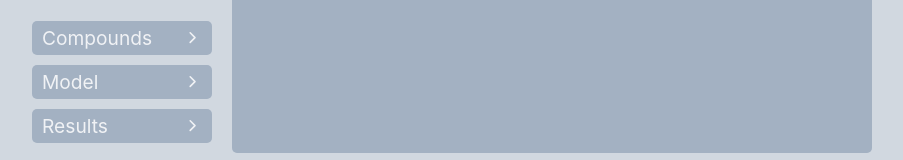
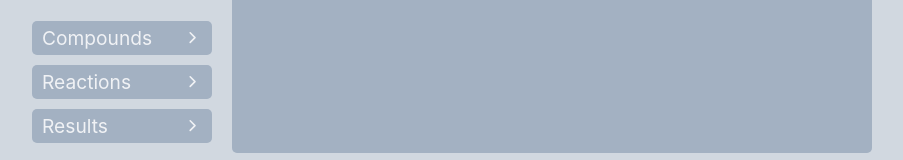
Before and after one commit to frankmangone/batch-simulator, a React (Create React App) app: page /results in a window 1280 px wide. Shown: the part 269-429 px from the top of the page, without its empty margins (188-1091 px from the left). Built offline with nearby package versions, Linux system fonts and the light colour scheme.

Commit message:
Rename 'model' to 'reactions'

```diff
--- a/src/App.tsx
+++ b/src/App.tsx
@@ -1,5 +1,5 @@
 import { BrowserRouter as Router, Switch, Route } from "react-router-dom"
-import GlobalStyles from './GlobalStyles'
+import GlobalStyles from "./GlobalStyles"
 
 /* Context */
 import { DataStore } from "./context/DataContext"
@@ -9,7 +9,7 @@ import MainLayout from "./layouts/MainLayout"
 
 /* Pages */
 import CompoundsPage from "./pages/CompoundsPage"
-import ModelPage from "./pages/ModelPage"
+import ReactionsPage from "./pages/ReactionsPage"
 import ResultsPage from "./pages/ResultsPage"
 
 const App = () => {
@@ -20,7 +20,7 @@ const App = () => {
         <MainLayout>
           <Switch>
             <Route path="/compounds" component={CompoundsPage} />
-            <Route path="/model" component={ModelPage} />
+            <Route path="/reactions" component={ReactionsPage} />
             <Route path="/results" component={ResultsPage} />
           </Switch>
         </MainLayout>
--- a/src/layouts/MainLayout.tsx
+++ b/src/layouts/MainLayout.tsx
@@ -20,8 +20,8 @@ const MainLayout: React.FC<IProps> = (props) => {
             <p>Compounds</p>
             <FiChevronRight />
           </Link>
-          <Link to="/model">
-            <p>Model</p>
+          <Link to="/reactions">
+            <p>Reactions</p>
             <FiChevronRight />
           </Link>
           <Link to="/results">
--- a/src/pages/ModelPage.tsx
+++ /dev/null
@@ -1,11 +0,0 @@
-import PageTitle from "../components/PageTitle"
-
-const ModelPage: React.FC = () => {
-  return (
-    <>
-      <PageTitle>Model</PageTitle>
-    </>
-  )
-}
-
-export default ModelPage
--- /dev/null
+++ b/src/pages/ReactionsPage.tsx
@@ -0,0 +1,11 @@
+import PageTitle from "../components/PageTitle"
+
+const ReactionsPage: React.FC = () => {
+  return (
+    <>
+      <PageTitle>Reactions</PageTitle>
+    </>
+  )
+}
+
+export default ReactionsPage
```
